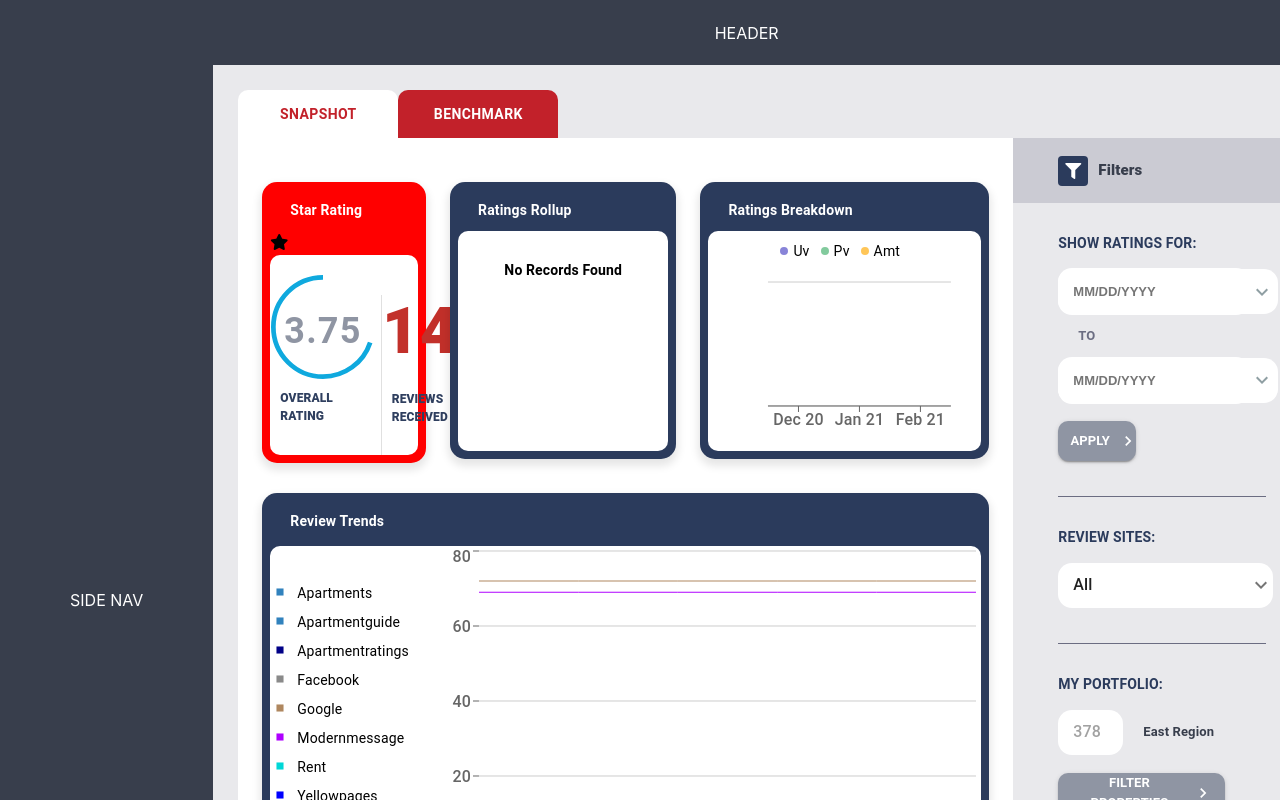
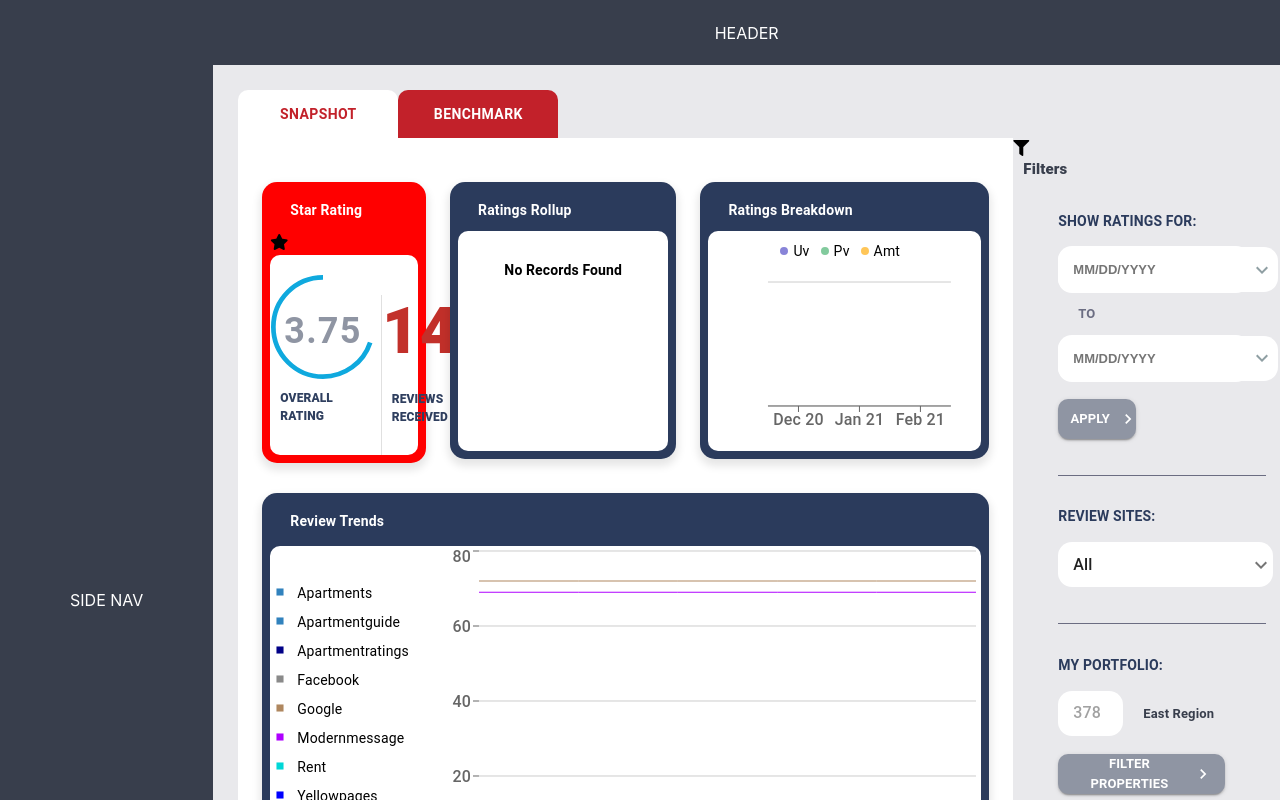
Before and after one commit to tanveerisonline/Ratings-Tracker, a React (Create React App) app: page / in a window 1280 px wide. Shown: the top 800 px of the page. Built offline with nearby package versions, Linux system fonts and the light colour scheme.

Commit message:
Changes in filter panel CSS

```diff
--- a/src/components/Filter.css
+++ b/src/components/Filter.css
@@ -1,34 +1,16 @@
 .filter {
   margin-top: 73px;
-  height: 100vh;
+  height: 120vh;
   overflow-y: scroll;
   /* justify-content: center;
   align-items: center; */
   /* margin-left: 30px; */
   /* height: 100%; */
 }
-.filter-inner {
-  width: 100%;
-  height: 65px;
-  display: flex;
-  flex-direction: row;
-  /* justify-content: center; */
-  align-items: center;
-  background-color: #cbcbd3;
-  /* background-color: red; */
-}
-.fa-filter {
-  margin-left: 45px;
-  height: 28px;
-  width: 28px;
-  border-radius: 4px;
-  color: #fff;
-  display: flex;
-  justify-content: center;
-  align-items: center;
-  background-color: #2b3b5c;
-  padding: 1px;
-}
+/* .fa-filter{
+  color: red;
+  background-color: saddlebrown;
+} */
 /* .date-filter {
   display: flex;
   flex-direction: column;
--- /dev/null
+++ b/src/components/Filters/FilterTitle.css
@@ -0,0 +1,22 @@
+.filter-inner {
+  width: 100%;
+  height: 65px;
+  display: flex;
+  flex-direction: row;
+  /* justify-content: center; */
+  align-items: center;
+  background-color: #cbcbd3;
+  /* background-color: red; */
+}
+.fa-filter {
+  margin-left: 45px;
+  height: 30px;
+  width: 30px;
+  border-radius: 4px;
+  color: #fff;
+  display: flex;
+  justify-content: center;
+  align-items: center;
+  background-color: #2b3b5c;
+  padding: 1px;
+}
```
